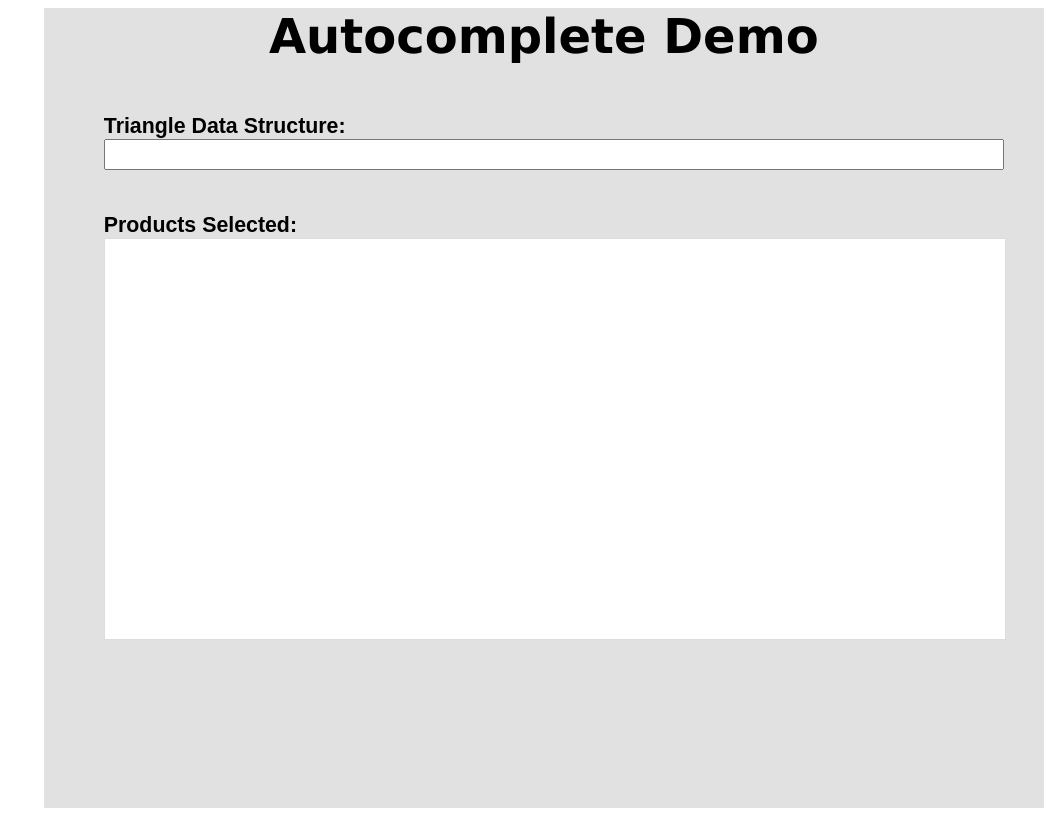
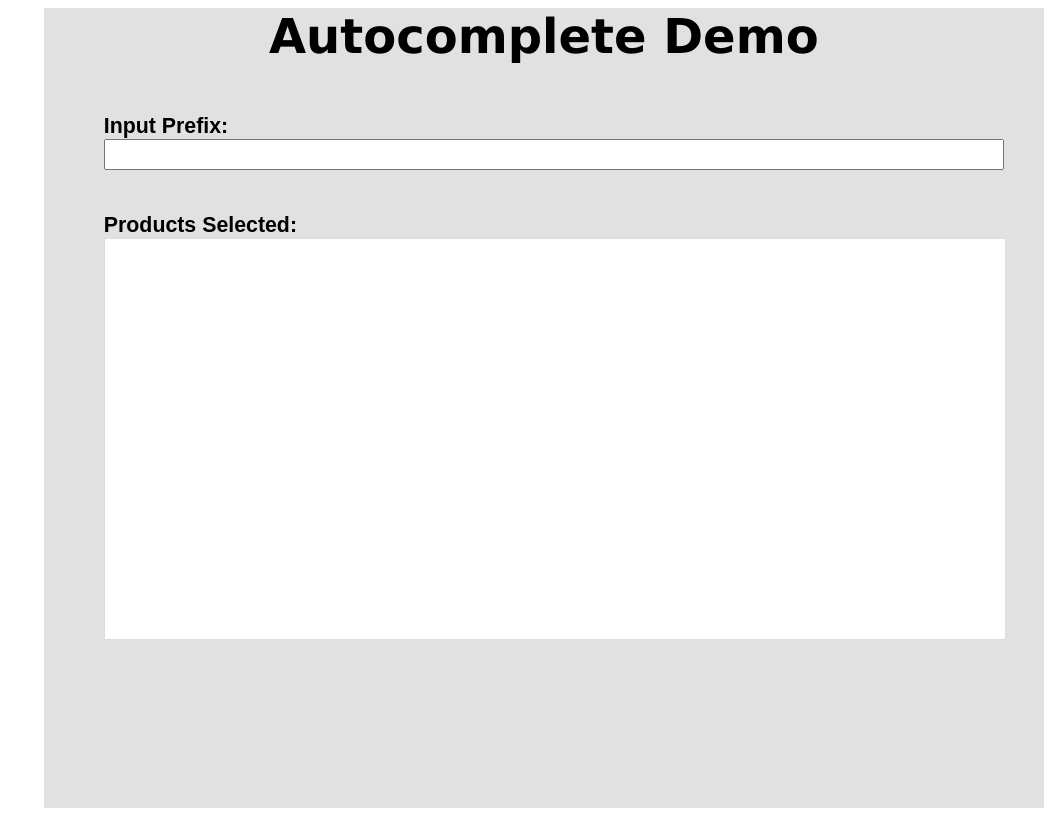
Before and after one commit to dpjude/autocomplete, a Flask app: page / in a window 1280 px wide. Shown: the whole page, without its empty margins (217-1280 px from the left). Run offline with Flask 2, Linux system fonts and the light colour scheme; some libraries are stand-ins or nearby versions.

Commit message:
final ui

```diff
--- a/templates/search.html
+++ b/templates/search.html
@@ -38,7 +38,7 @@
 <DIV style="width:1000px; height:800px;  margin-right:20%; margin-left:20%; font-family:sans-serif; font-size:16pt; font-weight:bold; font-style:normal; font-variant:normal; background-color:#e1e1e1;">
 <center><font face="verdana" size=10>Autocomplete Demo</font></center><br><br>
 <div class="ui-widget" style="margin-left:6%;">
-  <label for="Tri-angle">Triangle Data Structure:</label><br>
+  <label for="Tri-angle">Input Prefix:</label><br>
   <input id="Tri-angle" style="width: 900px">
 </div>
 
```
